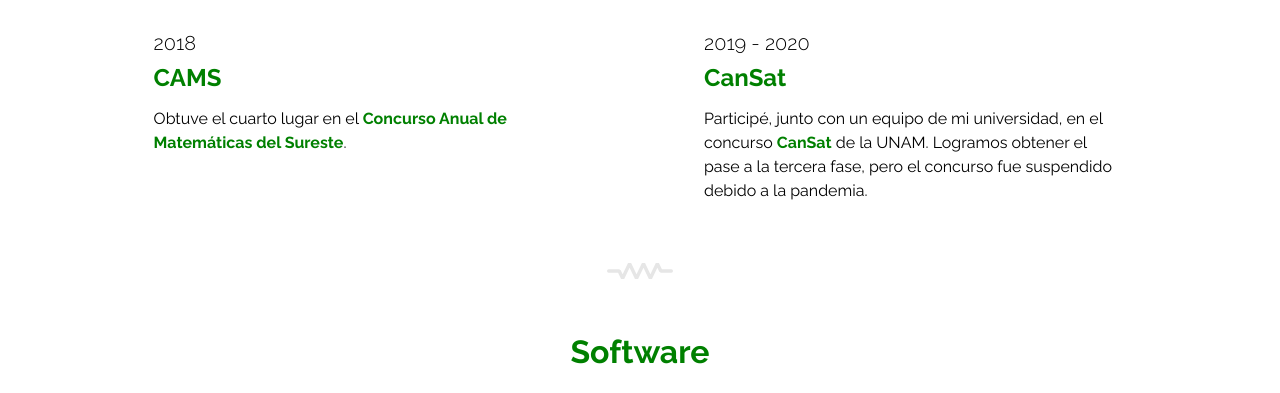
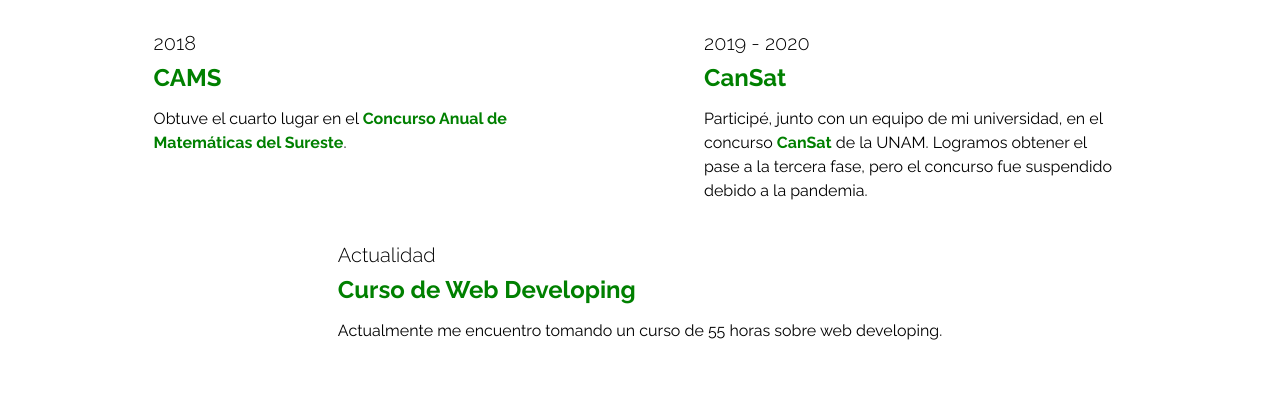
Before and after one commit to FelipeSanchezSoberanis/CV, a plain HTML site: page index.html in a window 1280 px wide. Shown: the part 2447-2840 px from the top of the page. Drawn offline with Linux system fonts and the light colour scheme.

Commit message:
Se agregó el curso

```diff
--- a/index.html
+++ b/index.html
@@ -125,6 +125,13 @@
                     <p class="texto-dato">Participé, junto con un equipo de mi universidad, en el concurso <a href="http://peu.unam.mx/cansat.html">CanSat</a> de la UNAM. Logramos obtener el pase a la tercera fase, pero el concurso fue suspendido debido a la pandemia.</p>
                 </div>
             </div>
+            <div class="datos segundo">
+                <div class="dato" id="ajustar1">
+                    <h2 class="fecha">Actualidad</h2>
+                    <h2 class="titulo-dato">Curso de Web Developing</h2>
+                    <p class="texto-dato">Actualmente me encuentro tomando un curso de 55 horas sobre web developing.</p>
+                </div>
+            </div>
         </div>
 
         <div class="divisor">
```
